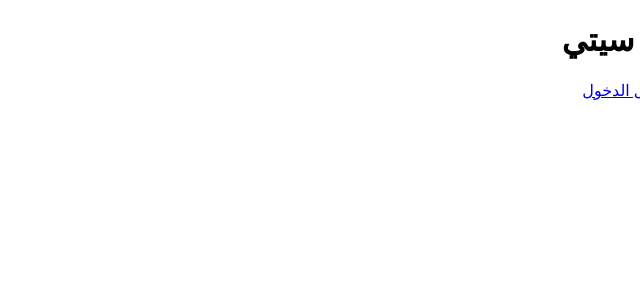
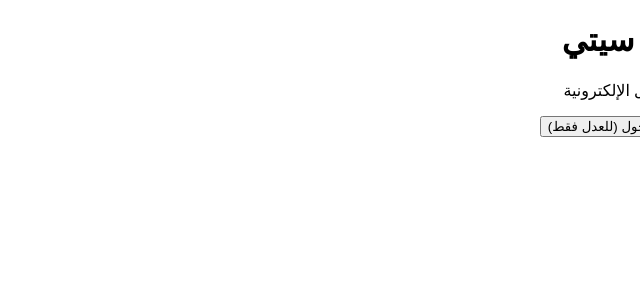
Before and after one commit to 38ed-ma/nice-justice, a Next.js app: page / in a window 1280 px wide. Shown: the top 300 px of the page, without its empty margins (640-1280 px from the left). Built offline with nearby package versions, Linux system fonts and the light colour scheme.

Commit message:
Update page.tsx

```diff
--- a/app/page.tsx
+++ b/app/page.tsx
@@ -1,14 +1,12 @@
-import Link from "next/link"
-
 export default function Home() {
   return (
     <main>
       <h1>نايس سيتي</h1>
+      <p>وزارة العدل الإلكترونية</p>
 
-      <Link href="/login">
-        افتح تسجيل الدخول
-      </Link>
-
+      <button>
+        تسجيل الدخول (للعدل فقط)
+      </button>
     </main>
   )
 }
```
